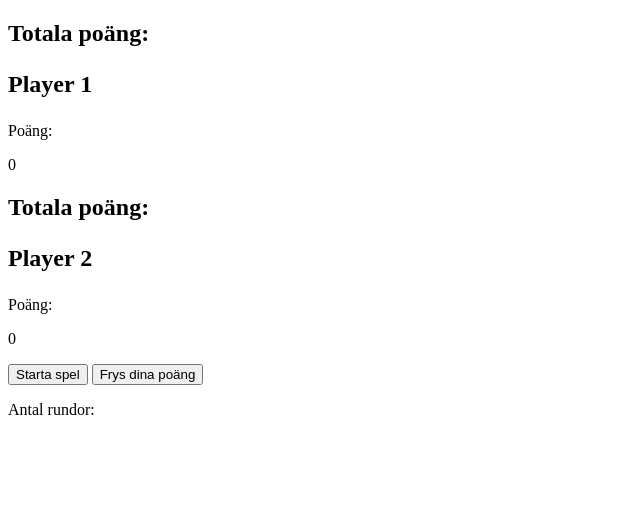
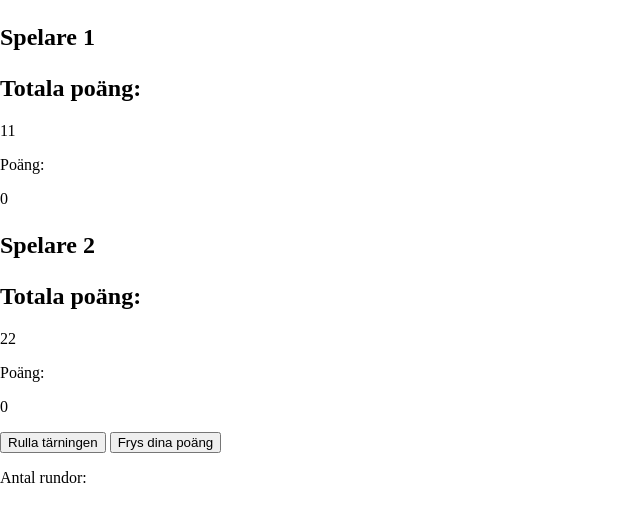
Before and after one commit to AleksanderBjelk/java23-js-i1-Aleksander-Bjelk, a plain HTML site: page index.html in a window 1280 px wide. Shown: the whole page, without its empty margins (0-640 px from the left). Drawn offline with Linux system fonts and the light colour scheme.

Commit message:
tänker om i html pga behöver skilja åt spelare

```diff
--- a/css/style.css
+++ b/css/style.css
@@ -0,0 +1,4 @@
+body {
+margin: 0;
+padding: 0;
+}
--- a/index.html
+++ b/index.html
@@ -10,33 +10,37 @@
 </head>
 <body>
     <div class="container">
+        <form class="player player_1 active"></form>
             <div class="totalPoints">
-        <form action="">
                 <h2 class="playerName">
+                    <p>Spelare 1</p>
                     Totala poäng:
-                <p>Player 1</p>
                 </h2>
+                <p class="showTotalPoints" id="tPoints_P1">11</p>
             </div>
-        <div class="currentPoints">
+                <div class="currentPoints" id="currentPoints_P1">
                     <p>Poäng: </p>
                     <p class="countCurrentPoints">0</p>
                 </div>
         </form>
 
+
+        <form class="player player_2">
             <div class="totalPoints">
-            <form action="">
                 <h2 class="playerName">
+                    <p>Spelare 2</p>
                     Totala poäng:
-                    <p>Player 2</p>
                 </h2>
+                <p class="showTotalPoints" id="tPoints_P2">22</p>
             </div>
-            <div class="currentPoints">
+            <div class="currentPoints" id="currentPoints_P2">
                 <p>Poäng: </p>
-                <p class="countCurrentPoints">0</p>
+                <p class="countCurrentPoints" id="cPoints">0</p>
             </div>
         </form>
     </div>
-    <button class="button" id="startButton">Starta spel</button>
+
+    <button class="button" id="rollDice">Rulla tärningen</button>
     <button class="button" id="freezeButton">Frys dina poäng</button>
     <p class="currentRounds">Antal rundor: </p>
 
--- a/js/script.js
+++ b/js/script.js
@@ -0,0 +1,7 @@
+//alla variabler som kommer användas
+const player1El = document.querySelector(".player_1");
+const player2El = document.querySelector(".player_2");
+const currentPointsP1El = document.getElementById("currentPoints_P1");
+const currentPointsP2El = document.getElementById("currentPoints_P2");
+const totalPointsP1El = document.getElementById('tPoints_P1');
+const totalPointsP2El = document.getElementById('tPoints_P2');
```
Also changed, not shown: images/dice-1.png (added), images/dice-2.png (added), images/dice-3.png (added), images/dice-4.png (added), images/dice-5.png (added), images/dice-6.png (added), 1 other file. Lines whose indentation alone changed are shown as unchanged.
